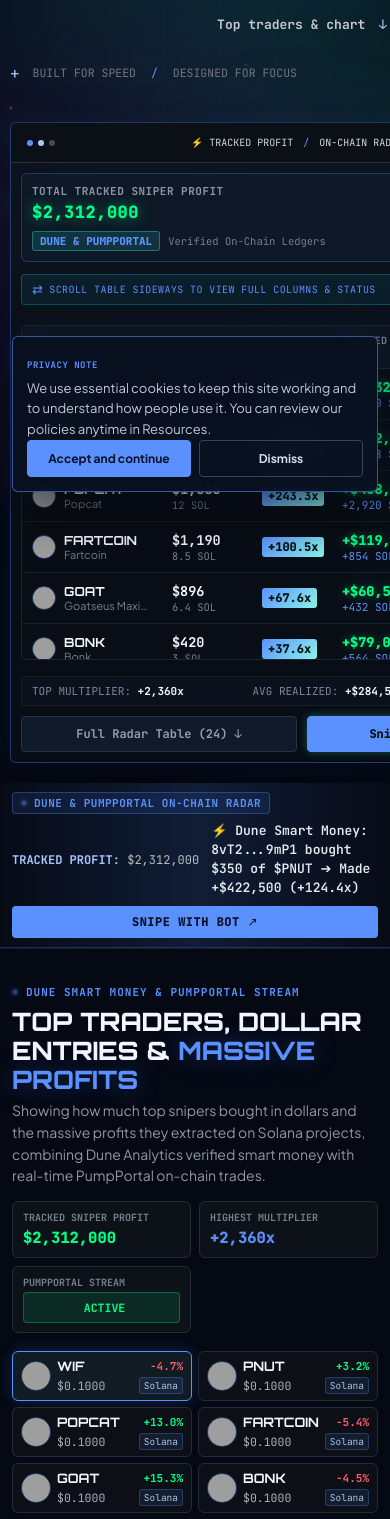
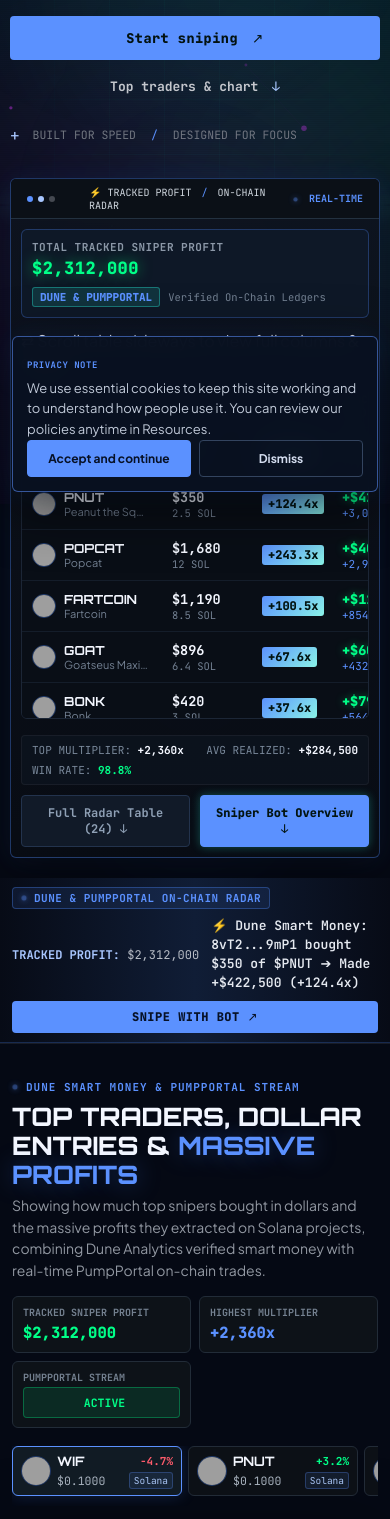
Before and after one commit to talk2lisadegen-byte/turbosnipers, a React (Vite) app: page / in a window 390 px wide. Shown: the part 340-1859 px from the top of the page. Built offline with nearby package versions, Linux system fonts and the light colour scheme; no server answers; grey boxes are pictures that could not be loaded.

Commit message:
Update App.css

```diff
--- a/src/App.css
+++ b/src/App.css
@@ -2015,7 +2015,29 @@
   border: 1px solid #202b38;
   background: #0c1016;
   border-radius: 8px;
-  overflow-x: auto;
+  width: 100% !important;
+  max-width: 100% !important;
+  min-width: 0 !important;
+  overflow-x: auto !important;
+  overflow-y: hidden !important;
+  -webkit-overflow-scrolling: touch !important;
+  touch-action: pan-x pan-y !important;
+  display: block !important;
+  box-sizing: border-box !important;
+  scrollbar-width: thin;
+  scrollbar-color: var(--cyan) #0c1016;
+  position: relative;
+}
+
+.traders-table-container::-webkit-scrollbar {
+  height: 6px;
+}
+.traders-table-container::-webkit-scrollbar-track {
+  background: #090e16;
+}
+.traders-table-container::-webkit-scrollbar-thumb {
+  background: rgba(0, 229, 255, 0.45);
+  border-radius: 3px;
 }
 
 .traders-table-head {
@@ -2031,11 +2053,15 @@
   font-weight: 700;
   color: #798897;
   letter-spacing: 0.5px;
-  min-width: 1180px;
+  min-width: 1180px !important;
+  width: max-content !important;
+  box-sizing: border-box;
 }
 
 .traders-table-body {
-  min-width: 1180px;
+  min-width: 1180px !important;
+  width: max-content !important;
+  box-sizing: border-box;
 }
 
 .trader-row {
@@ -2047,6 +2073,9 @@
   border-bottom: 1px solid #1a222c;
   cursor: pointer;
   transition: background 0.2s, transform 0.2s;
+  min-width: 1180px !important;
+  width: max-content !important;
+  box-sizing: border-box;
 }
 
 .trader-row:hover {
@@ -2371,11 +2400,39 @@
   font-size: 9px;
 }
 
-.volume-table {
+.volume-table-wrapper {
   border: 1px solid #202b38;
   background: #0c1016;
   border-radius: 8px;
-  overflow-x: auto;
+  width: 100% !important;
+  max-width: 100% !important;
+  min-width: 0 !important;
+  overflow-x: auto !important;
+  overflow-y: hidden !important;
+  -webkit-overflow-scrolling: touch !important;
+  touch-action: pan-x pan-y !important;
+  display: block !important;
+  box-sizing: border-box !important;
+  scrollbar-width: thin;
+  scrollbar-color: var(--cyan) #0c1016;
+  position: relative;
+}
+
+.volume-table-wrapper::-webkit-scrollbar {
+  height: 6px;
+}
+.volume-table-wrapper::-webkit-scrollbar-track {
+  background: #090e16;
+}
+.volume-table-wrapper::-webkit-scrollbar-thumb {
+  background: rgba(0, 229, 255, 0.45);
+  border-radius: 3px;
+}
+
+.volume-table {
+  width: 100% !important;
+  min-width: 760px !important;
+  border-collapse: collapse;
 }
 
 .volume-table-head,
@@ -2385,7 +2442,9 @@
   align-items: center;
   gap: 16px;
   padding: 0 20px;
-  min-width: 760px;
+  min-width: 760px !important;
+  width: max-content !important;
+  box-sizing: border-box;
 }
 
 .volume-table-head {
@@ -2928,41 +2987,75 @@
   color: #738092;
 }
 
-.profit-scroll-hint {
-  display: flex;
-  align-items: center;
-  gap: 6px;
-  font-family: var(--font-mono);
-  font-size: 10px;
-  color: var(--cyan);
+.table-scroll-guide {
+  display: flex;
+  align-items: center;
+  justify-content: space-between;
+  gap: 8px;
+  padding: 7px 12px;
   background: rgba(0, 229, 255, 0.06);
   border: 1px solid rgba(0, 229, 255, 0.25);
-  padding: 6px 10px;
-  border-radius: 4px;
-  margin-bottom: 8px;
+  border-radius: 6px;
+  margin-bottom: 10px;
+  color: var(--cyan);
+  font-family: var(--font-mono, monospace);
+  font-size: 11px;
+  font-weight: 700;
   letter-spacing: 0.04em;
   text-transform: uppercase;
 }
 
-.profit-scroll-hint .hint-icon {
+.table-scroll-guide.compact {
+  margin-bottom: 8px;
+  padding: 5px 10px;
+  font-size: 10px;
+}
+
+.table-scroll-guide .guide-text {
+  display: flex;
+  align-items: center;
+  gap: 6px;
+  min-width: 0;
+}
+
+.table-scroll-guide .guide-arrow {
   font-size: 13px;
   font-weight: 900;
+  display: inline-block;
+  animation: guide-nudge 1.5s infinite ease-in-out;
+}
+
+@keyframes guide-nudge {
+  0%, 100% { transform: translateX(0); }
+  50% { transform: translateX(4px); }
+}
+
+.table-scroll-guide .guide-badge {
+  font-size: 9px;
+  padding: 2px 7px;
+  background: rgba(0, 229, 255, 0.15);
+  border: 1px solid rgba(0, 229, 255, 0.4);
+  border-radius: 3px;
+  color: #fff;
+  white-space: nowrap;
 }
 
 .profit-table-wrapper {
   border: 1px solid #1c2636;
   border-radius: 6px;
   background: #090e16;
-  width: 100%;
-  max-width: 100%;
-  min-width: 0;
+  width: 100% !important;
+  max-width: 100% !important;
+  min-width: 0 !important;
   overflow-x: auto !important;
-  overflow-y: hidden;
-  -webkit-overflow-scrolling: touch;
-  touch-action: pan-x pan-y;
+  overflow-y: hidden !important;
+  -webkit-overflow-scrolling: touch !important;
+  touch-action: pan-x pan-y !important;
   position: relative;
   scrollbar-width: thin;
   scrollbar-color: var(--cyan) #090e16;
+  display: block !important;
+  box-sizing: border-box !important;
 }
 
 .profit-table-wrapper::-webkit-scrollbar {
@@ -2977,8 +3070,8 @@
 }
 
 .profit-table {
-  width: 100%;
-  min-width: 550px;
+  width: 100% !important;
+  min-width: 550px !important;
   border-collapse: collapse;
 }
 
@@ -2994,7 +3087,8 @@
   font-weight: 700;
   color: #79889a;
   letter-spacing: 0.5px;
-  min-width: 550px;
+  min-width: 550px !important;
+  width: max-content !important;
   box-sizing: border-box;
 }
 
@@ -3002,10 +3096,11 @@
   display: flex;
   flex-direction: column;
   max-height: 290px;
-  overflow-y: auto;
-  overflow-x: hidden;
-  min-width: 550px;
-  width: 100%;
+  overflow-y: auto !important;
+  overflow-x: visible !important;
+  min-width: 550px !important;
+  width: max-content !important;
+  touch-action: pan-x pan-y !important;
 }
 
 .profit-table-row {
@@ -3016,7 +3111,8 @@
   border-bottom: 1px solid #141d2a;
   cursor: pointer;
   transition: background 0.15s, border-color 0.15s;
-  min-width: 550px;
+  min-width: 550px !important;
+  width: max-content !important;
   box-sizing: border-box;
 }
 
@@ -3364,9 +3460,41 @@
     z-index: 1000;
   }
 
-  /* Realtime Ticker Alert (Below Header) */
-  .top-radar-ticker {
-    padding: 11px 16px;
+  /* Project Selector Strip Horizontal Scroll on Mobile */
+  .project-selector-strip {
+    display: flex !important;
+    overflow-x: auto !important;
+    overflow-y: hidden !important;
+    -webkit-overflow-scrolling: touch !important;
+    touch-action: pan-x pan-y !important;
+    flex-wrap: nowrap !important;
+    padding-bottom: 10px;
+    gap: 8px;
+    scrollbar-width: thin;
+    scrollbar-color: var(--cyan) #0b0f15;
+    width: 100%;
+    max-width: 100%;
+    min-width: 0;
+  }
+  .project-tab-card {
+    flex: 0 0 170px !important;
+    min-width: 170px !important;
+  }
+
+  .profit-table-wrap,
+  .terminal-wrap {
+    width: 100% !important;
+    max-width: 100% !important;
+    min-width: 0 !important;
+    margin: 0 !important;
+    box-sizing: border-box !important;
+  }
+
+  .traders-table-container,
+  .volume-table-wrapper {
+    width: 100% !important;
+    max-width: 100% !important;
+    min-width: 0 !important;
   }
   .radar-ticker-content {
     display: flex;
```
